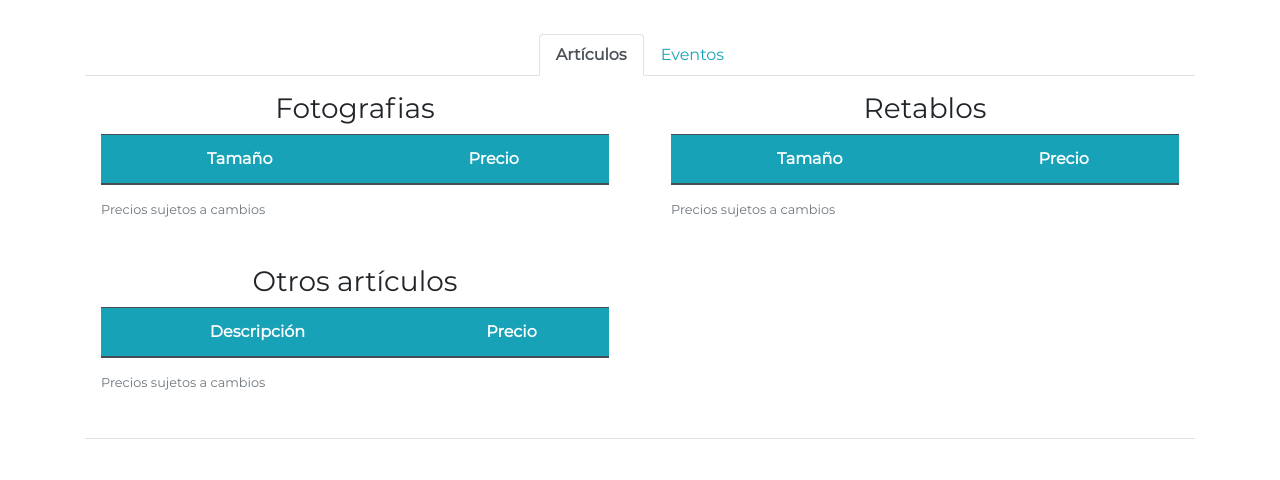
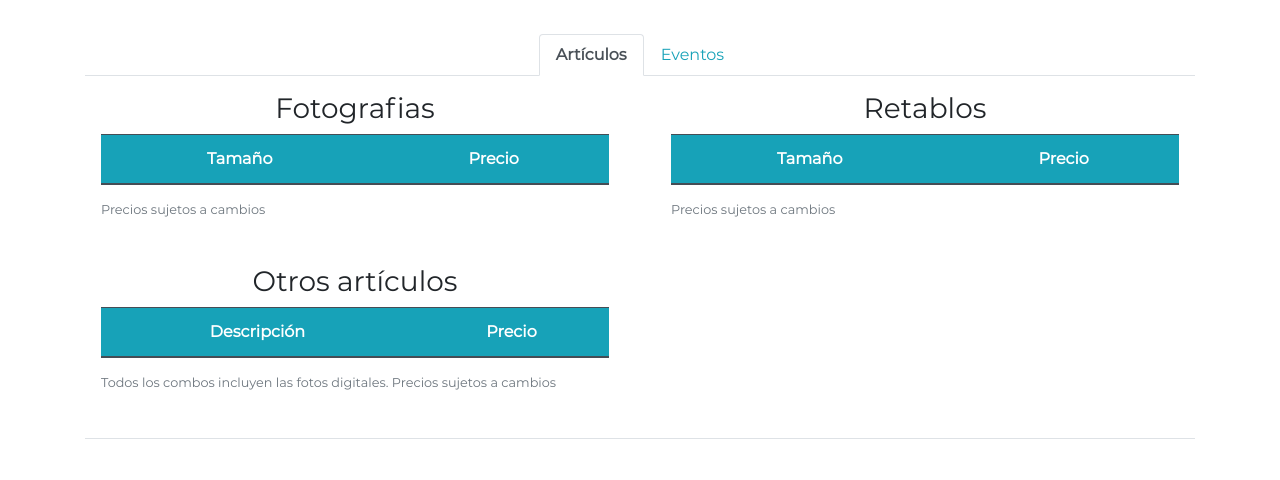
Before and after one commit to fabianjra/FotosRodriguez, a plain HTML site: page preciosArticulos.html in a window 1280 px wide. Shown: the part 156-636 px from the top of the page. Drawn offline with Linux system fonts and the light colour scheme; no server answers.

Commit message:
Se agrega al texto de precios de combos de eventos, que se incluyen las fotos digitales

```diff
--- a/preciosArticulos.html
+++ b/preciosArticulos.html
@@ -107,7 +107,7 @@
                                 <div class="m-3">
                                     <table id="tablaPreciosOtros" class="table table-striped table-dark">
                                         <h3 class="text-center">Otros artículos</h3>
-                                        <caption><small>Precios sujetos a cambios</small></caption>
+                                        <caption><small>Todos los combos incluyen las fotos digitales. Precios sujetos a cambios</small></caption>
                                         <thead class="bg-info">
                                             <tr>
                                                 <th class="text-center" scope="col">Descripción</th>
```
